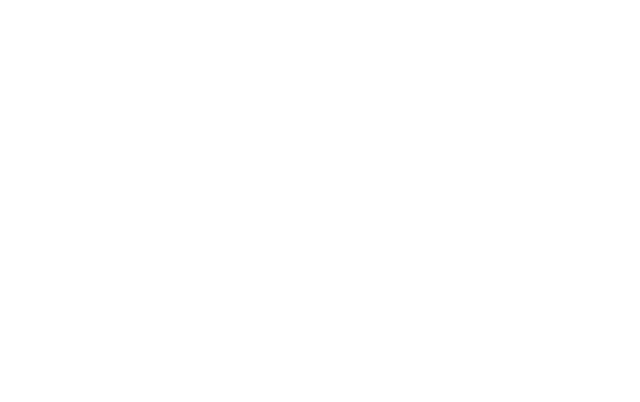
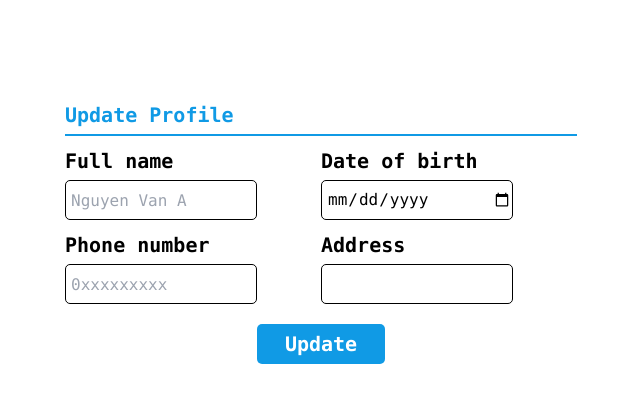
Before and after one commit to binh2503/FER202-Project, a React (Create React App) app in the folder healthcare/: page /update-profile in a window 1280 px wide. Before the commit this address had no page. Shown: the top 402 px of the page, without its empty margins (319-959 px from the left). Built offline with nearby package versions, Linux system fonts and the light colour scheme.

Commit message:
Feature: Update Infor Interface

```diff
--- a/healthcare/src/App.js
+++ b/healthcare/src/App.js
@@ -5,6 +5,7 @@
 import Signup from "./components/Signup";
 import { BrowserRouter, Route, Routes } from "react-router-dom";
 import Homepage from "./components/Homepage";
+import UpdateProfile from "./components/UpdateProfile";
 function App() {
   return (
     // <div className="w-screen h-screen">
@@ -20,6 +21,7 @@
           <Route path='/login' element={<Login />} > </Route>
           <Route path='/forgotpassword' element={<ForgotPassword />}></Route>
           <Route path='/homepage' element={<Homepage />}></Route>
+          <Route path='/update-profile' element={<UpdateProfile />}></Route>
         </Routes>
 
       </BrowserRouter>
--- /dev/null
+++ b/healthcare/src/components/UpdateProfile.js
@@ -0,0 +1,43 @@
+export default function UpdateProfile() {
+    return (
+        <div className="w-screen h-auto flex justify-center mt-[100px]">
+            <div className="w-2/5 h-auto">
+                <h2 className="font-mono text-[20px] font-bold text-[#109AE5]">Update Profile</h2>
+                <div className="w-full h-[2px] bg-[#109AE5] rounded-[-2px] mt-1"></div>
+                <div className="w-full">
+                    <div className="w-full flex mt-[10px]">
+                        <div className="w-1/2">
+                            <div className="w-3/4">
+                                <label for="name" className="font-mono text-black text-[20px] font-bold">Full name</label>
+                                <input placeholder="Nguyen Van A" type="text" id="name" name="name" className="w-full h-[40px] rounded-[5px] border-[1px] border-black mt-1 pl-[5px] font-mono " />
+                            </div>
+                        </div>
+                        <div className="w-1/2">
+                            <div className="w-3/4">
+                                <label for="name" className="font-mono text-black text-[20px] font-bold">Date of birth</label>
+                                <input type="date" id="name" name="name" className="w-full h-[40px] rounded-[5px] border-[1px] border-black mt-1 pl-[5px] font-mono" />
+                            </div>
+                        </div>
+                    </div>
+                    <div className="w-full flex mt-[10px]">
+                        <div className="w-1/2">
+                            <div className="w-3/4">
+                                <label for="name" className="font-mono text-black text-[20px] font-bold">Phone number</label>
+                                <input placeholder="0xxxxxxxxx" type="text" id="name" name="name" className="w-full h-[40px] rounded-[5px] border-[1px] border-black mt-1 pl-[5px] font-mono " />
+                            </div>
+                        </div>
+                        <div className="w-1/2">
+                            <div className="w-3/4">
+                                <label for="name" className="font-mono text-black text-[20px] font-bold">Address</label>
+                                <input type="text" id="name" name="name" className="w-full h-[40px] rounded-[5px] border-[1px] border-black mt-1 pl-[5px] font-mono" />
+                            </div>
+                        </div>
+                    </div>
+                </div>
+                <div className="w-full flex justify-center">
+                    <button className="w-1/4 h-[40px] bg-[#109AE5] rounded-[5px] mt-[20px] font-mono text-white text-[20px] font-bold">Update</button>
+                </div>
+            </div>
+        </div>
+    );
+}
```
